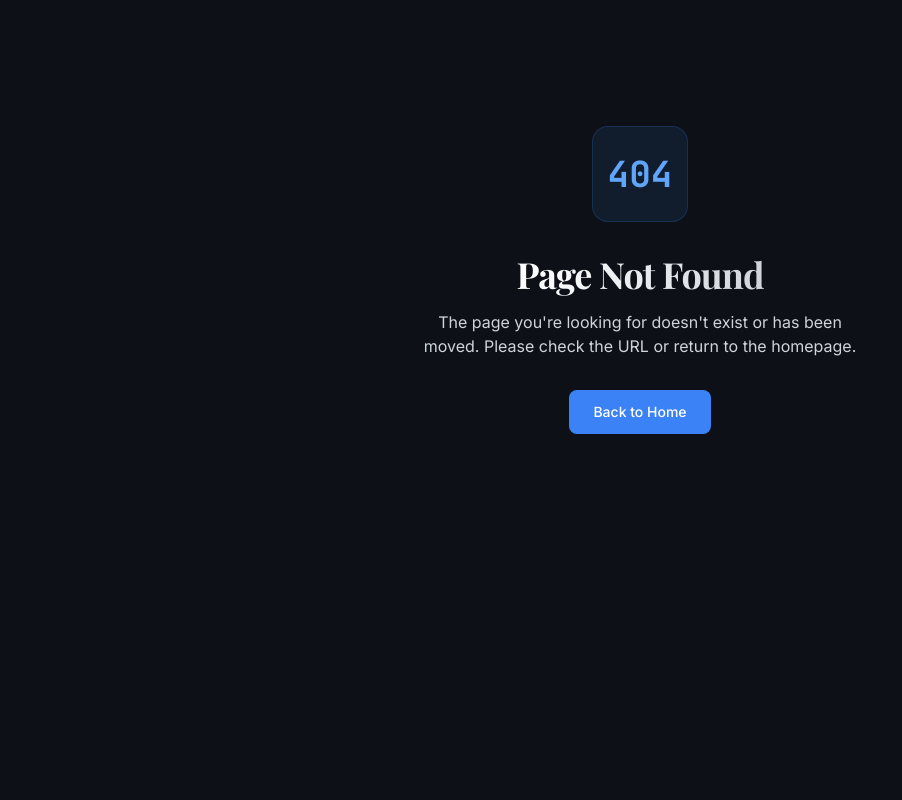
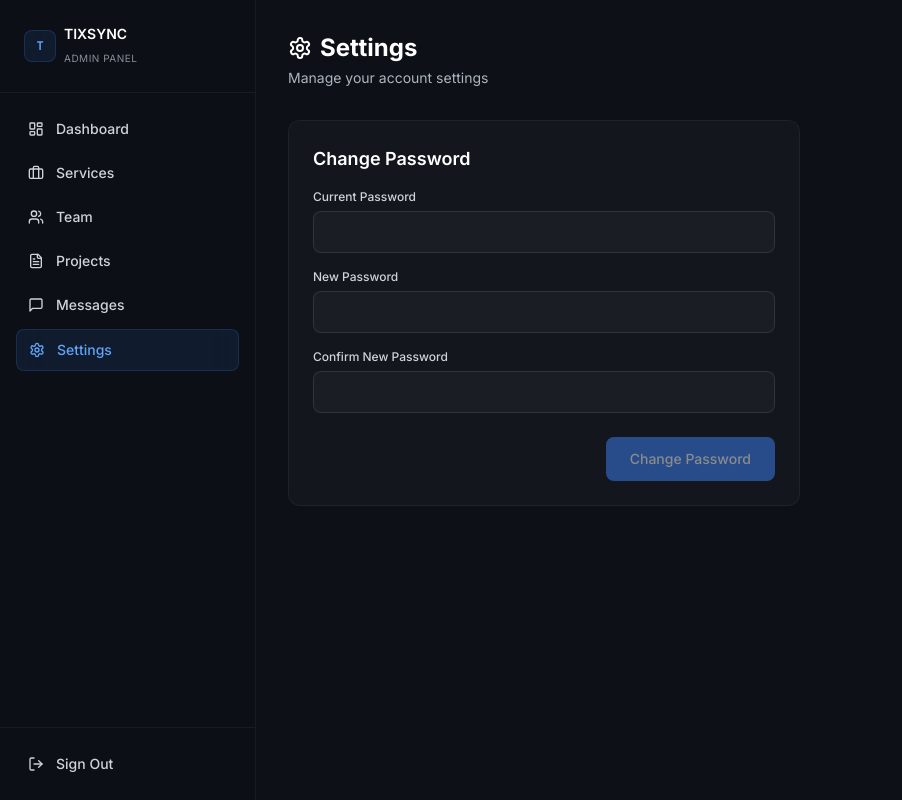
Before and after one commit to PixelCode254/tixsync-business, a Next.js app: page /admin/settings in a window 1280 px wide. Before the commit this address had no page. Shown: the whole page, without its empty margins (0-902 px from the left). Built offline with nearby package versions, Linux system fonts and the light colour scheme; a web font is replaced by a local one.

Commit message:
Add admin password change page and API

```diff
--- a/src/app/admin/layout.tsx
+++ b/src/app/admin/layout.tsx
@@ -2,7 +2,7 @@
 
 import Link from "next/link";
 import { usePathname } from "next/navigation";
-import { LayoutDashboard, Briefcase, Users, MessageSquare, FileText, LogOut } from "lucide-react";
+import { LayoutDashboard, Briefcase, Users, MessageSquare, FileText, LogOut, Settings } from "lucide-react";
 import { signOut } from "next-auth/react";
 import { cn } from "@/lib/utils";
 
@@ -12,6 +12,7 @@ const links = [
   { label: "Team", href: "/admin/team", icon: Users },
   { label: "Projects", href: "/admin/projects", icon: FileText },
   { label: "Messages", href: "/admin/messages", icon: MessageSquare },
+  { label: "Settings", href: "/admin/settings", icon: Settings },
 ];
 
 export default function AdminLayout({ children }: { children: React.ReactNode }) {
--- /dev/null
+++ b/src/app/admin/settings/page.tsx
@@ -0,0 +1,111 @@
+"use client";
+
+import { useState } from "react";
+import { Settings, Loader2, CheckCircle, AlertCircle } from "lucide-react";
+
+export default function AdminSettings() {
+  const [currentPassword, setCurrentPassword] = useState("");
+  const [newPassword, setNewPassword] = useState("");
+  const [confirmPassword, setConfirmPassword] = useState("");
+  const [loading, setLoading] = useState(false);
+  const [message, setMessage] = useState<{ type: "success" | "error"; text: string } | null>(null);
+
+  const handleSubmit = async (e: React.FormEvent) => {
+    e.preventDefault();
+    setMessage(null);
+
+    if (newPassword !== confirmPassword) {
+      setMessage({ type: "error", text: "Passwords do not match" });
+      return;
+    }
+
+    if (newPassword.length < 8) {
+      setMessage({ type: "error", text: "Password must be at least 8 characters" });
+      return;
+    }
+
+    setLoading(true);
+    try {
+      const res = await fetch("/api/admin/change-password", {
+        method: "POST",
+        headers: { "Content-Type": "application/json" },
+        body: JSON.stringify({ currentPassword, newPassword }),
+      });
+
+      const data = await res.json();
+      if (!res.ok) throw new Error(data.error || "Failed to change password");
+
+      setMessage({ type: "success", text: "Password changed successfully" });
+      setCurrentPassword("");
+      setNewPassword("");
+      setConfirmPassword("");
+    } catch (err: any) {
+      setMessage({ type: "error", text: err.message });
+    } finally {
+      setLoading(false);
+    }
+  };
+
+  return (
+    <div className="max-w-lg">
+      <div className="mb-8">
+        <h1 className="text-2xl font-bold text-white flex items-center gap-2">
+          <Settings className="h-6 w-6" /> Settings
+        </h1>
+        <p className="text-sm text-surface-500 mt-1">Manage your account settings</p>
+      </div>
+
+      <div className="card-glow p-6">
+        <h2 className="text-lg font-semibold text-white mb-4">Change Password</h2>
+        <form onSubmit={handleSubmit} className="space-y-4">
+          <div>
+            <label className="mb-1.5 block text-xs font-medium text-surface-400">Current Password</label>
+            <input
+              type="password"
+              value={currentPassword}
+              onChange={(e) => setCurrentPassword(e.target.value)}
+              required
+              className="w-full rounded-lg border border-white/10 bg-white/[0.03] px-4 py-2.5 text-sm text-white placeholder-surface-600 outline-none focus:border-brand-500/50"
+            />
+          </div>
+          <div>
+            <label className="mb-1.5 block text-xs font-medium text-surface-400">New Password</label>
+            <input
+              type="password"
+              value={newPassword}
+              onChange={(e) => setNewPassword(e.target.value)}
+              required
+              minLength={8}
+              className="w-full rounded-lg border border-white/10 bg-white/[0.03] px-4 py-2.5 text-sm text-white placeholder-surface-600 outline-none focus:border-brand-500/50"
+            />
+          </div>
+          <div>
+            <label className="mb-1.5 block text-xs font-medium text-surface-400">Confirm New Password</label>
+            <input
+              type="password"
+              value={confirmPassword}
+              onChange={(e) => setConfirmPassword(e.target.value)}
+              required
+              minLength={8}
+              className="w-full rounded-lg border border-white/10 bg-white/[0.03] px-4 py-2.5 text-sm text-white placeholder-surface-600 outline-none focus:border-brand-500/50"
+            />
+          </div>
+
+          {message && (
+            <div className={`flex items-center gap-2 text-sm ${message.type === "success" ? "text-emerald-400" : "text-red-400"}`}>
+              {message.type === "success" ? <CheckCircle className="h-4 w-4" /> : <AlertCircle className="h-4 w-4" />}
+              {message.text}
+            </div>
+          )}
+
+          <div className="flex justify-end pt-2">
+            <button type="submit" disabled={loading || !currentPassword || !newPassword || !confirmPassword} className="btn-primary text-sm disabled:opacity-50">
+              {loading ? <Loader2 className="h-4 w-4 animate-spin" /> : null}
+              Change Password
+            </button>
+          </div>
+        </form>
+      </div>
+    </div>
+  );
+}
--- /dev/null
+++ b/src/app/api/admin/change-password/route.ts
@@ -0,0 +1,48 @@
+import { NextRequest, NextResponse } from "next/server";
+import { getServerSession } from "next-auth";
+import { authOptions } from "@/lib/auth";
+import prisma from "@/lib/prisma";
+import bcrypt from "bcryptjs";
+
+export async function POST(request: NextRequest) {
+  try {
+    const session = await getServerSession(authOptions);
+    if (!session?.user?.email) {
+      return NextResponse.json({ error: "Unauthorized" }, { status: 401 });
+    }
+
+    const { currentPassword, newPassword } = await request.json();
+
+    if (!currentPassword || !newPassword) {
+      return NextResponse.json({ error: "Current and new passwords are required" }, { status: 400 });
+    }
+
+    if (newPassword.length < 8) {
+      return NextResponse.json({ error: "New password must be at least 8 characters" }, { status: 400 });
+    }
+
+    const user = await prisma.user.findUnique({
+      where: { email: session.user.email },
+    });
+
+    if (!user) {
+      return NextResponse.json({ error: "User not found" }, { status: 404 });
+    }
+
+    const isValid = await bcrypt.compare(currentPassword, user.hashedPassword);
+    if (!isValid) {
+      return NextResponse.json({ error: "Current password is incorrect" }, { status: 400 });
+    }
+
+    const hashedPassword = await bcrypt.hash(newPassword, 12);
+    await prisma.user.update({
+      where: { id: user.id },
+      data: { hashedPassword },
+    });
+
+    return NextResponse.json({ success: true });
+  } catch (error) {
+    console.error("Change password error:", error);
+    return NextResponse.json({ error: "Internal server error" }, { status: 500 });
+  }
+}
```
